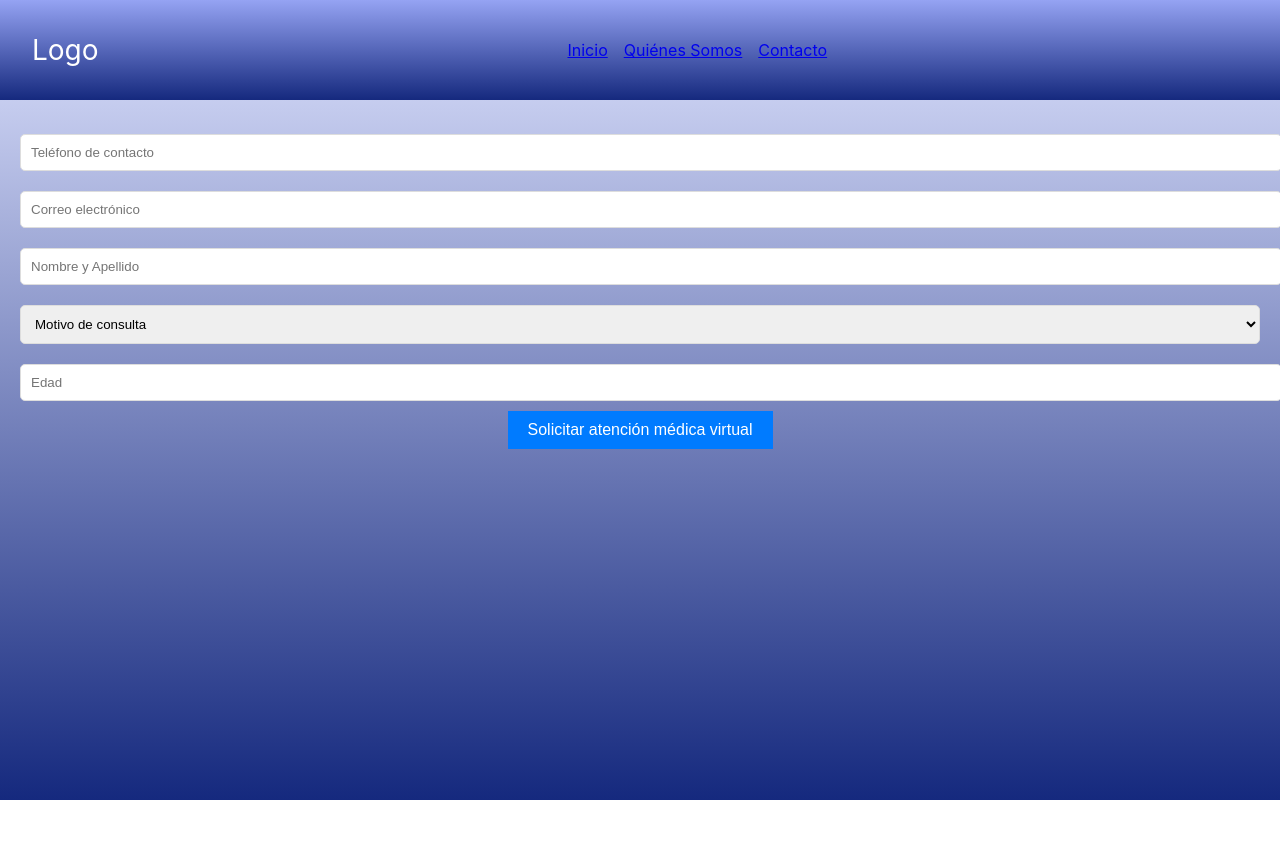
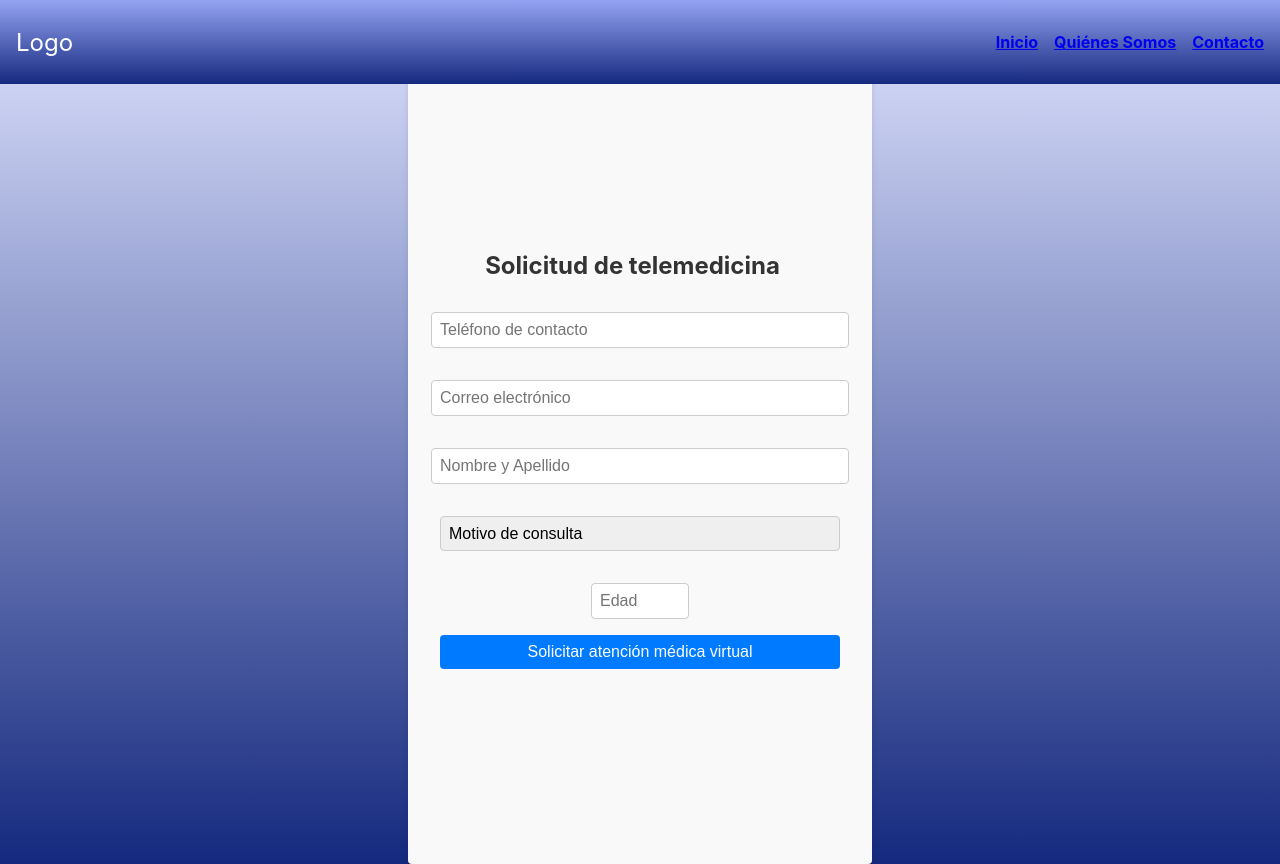
Before and after one commit to FacundoIsoler/Doctor-Salus, a React (Create React App) app in the folder client/: page /formdepaciente in a window 1280 px wide. Before the commit the page ends 800 px from the top, so only its background shows below. Built offline with nearby package versions, Linux system fonts and the light colour scheme.

Commit message:
PatientForm CSS

```diff
--- a/client/src/Components/Navbar/Navbar.css
+++ b/client/src/Components/Navbar/Navbar.css
@@ -4,57 +4,52 @@
     color: white;
     padding: 1rem;
     width: 100%;
+    position: fixed;
+    top: 0;
     display: flex;
-    flex-wrap: wrap;
     justify-content: space-between;
     align-items: center;
-    position: fixed;
-    top: 0;
 }
 
 .navbar-button {
-    display: none;
+    text-decoration: none;
+    color: white;
+    font-weight: bold; /* Aumenta el grosor de la letra */
+    margin-right: 1rem; /* Espacio entre botones */
 }
 
 .navbar-logo {
-    font-size: 1.75rem;
+    font-size: 1.5rem;
     text-decoration: none;
     color: white;
-    margin-left: 1rem;
 }
 
 .navbar-links {
     list-style: none;
-    padding: 0;
+    padding-right: 1rem;
     display: flex;
-    justify-content: center;
-    align-items: center;
-    flex: 1;
-    margin: 1rem;
 }
 
 .navbar-link {
-    margin: 0.5rem;
+    margin-right: 1rem;
     text-decoration: none;
     color: white;
+    font-weight: bold; /* Aumenta el grosor de la letra */
 }
 
 .navbar-link:hover {
-    text-decoration: underline;
+    text-decoration: none; /* Elimina el subrayado al pasar el mouse */
     color: lightgray;
 }
 
 /* Media queries para Navbar */
 @media (max-width: 768px) {
-    .navbar-logo {
-        font-size: 1.5rem;
+    .navbar-links {
+        flex-direction: column;
+        align-items: center;
     }
 
-    .navbar-button {
-        display: inline;
-        font-size: 1rem;
-        color: white;
-        margin-right: 0.5rem;
+    .navbar-link {
+        margin: 10px 0;
     }
-
 }
--- a/client/src/Components/PatientForm/PatientForm.css
+++ b/client/src/Components/PatientForm/PatientForm.css
@@ -1,40 +1,65 @@
+/* PatientForm.css */
 .patient-form {
+  background-color: #f9f9f9;
+  color: #333;
+  padding: 2rem;
+  border-radius: 0.25rem;
+  box-shadow: 0 4px 6px rgba(0, 0, 0, 0.1);
   text-align: center;
-    padding: 20px;
+  max-width: 400px;
+  margin: 0 auto;
+  display: flex;
+  flex-direction: column;
+  align-items: center; /* Centra el contenido horizontalmente */
+  justify-content: center; /* Centra el contenido verticalmente */
+  height: 100vh; /* Ocupa toda la altura de la pantalla */
 }
 
-  .patient-form h1 {
-    font-size: 24px;
-    margin-bottom: 20px;
+h1 {
+  font-size: 1.5rem;
+  margin-bottom: 1rem;
 }
 
-  .patient-form form {
+.input-age {
+  width: 20%;
   display: flex;
-    flex-direction: column;
   align-items: center;
+  justify-content: center; /* Centra el contenido horizontalmente */
 }
 
-  .patient-form input {
-    margin: 10px 0;
-    padding: 10px;
-    border: 1px solid #ddd;
-    border-radius: 5px;
+input, select {
+  display: block;
   width: 100%;
+  padding: 0.5rem;
+  font-size: 1rem;
+  margin: 1rem 0;
+  border: 1px solid #ccc;
+  border-radius: 0.25rem;
+  transition: border-color 0.15s ease-in-out;
 }
 
-  .patient-form select {
-    margin: 10px 0;
-    padding: 10px;
-    border: 1px solid #ddd;
-    border-radius: 5px;
-    width: 100%;
+select {
+  appearance: none;
 }
 
-  .patient-form button {
+input:focus, select:focus {
+  border-color: #007bff;
+  outline: 0;
+}
+
+button {
+  display: block;
+  width: 100%;
+  padding: 0.5rem 1rem;
+  font-size: 1rem;
   background-color: #007bff;
-    color: #fff;
-    padding: 10px 20px;
+  color: white;
   border: none;
-    font-size: 16px;
+  border-radius: 0.25rem;
   cursor: pointer;
+  transition: background-color 0.15s ease-in-out;
 }
+
+button:hover {
+  background-color: #0056b3;
+}
--- a/client/src/Components/PatientForm/PatientForm.js
+++ b/client/src/Components/PatientForm/PatientForm.js
@@ -57,6 +57,7 @@ const PatientForm = () => {
                 placeholder="Edad"
                 value={age}
                 onChange={(e) => setAge(e.target.value)}
+                className='input-age'
             />
             <button onClick={handleRequest}>Solicitar atención médica virtual</button>
         </div>
```
Lines whose indentation alone changed are shown as unchanged.
